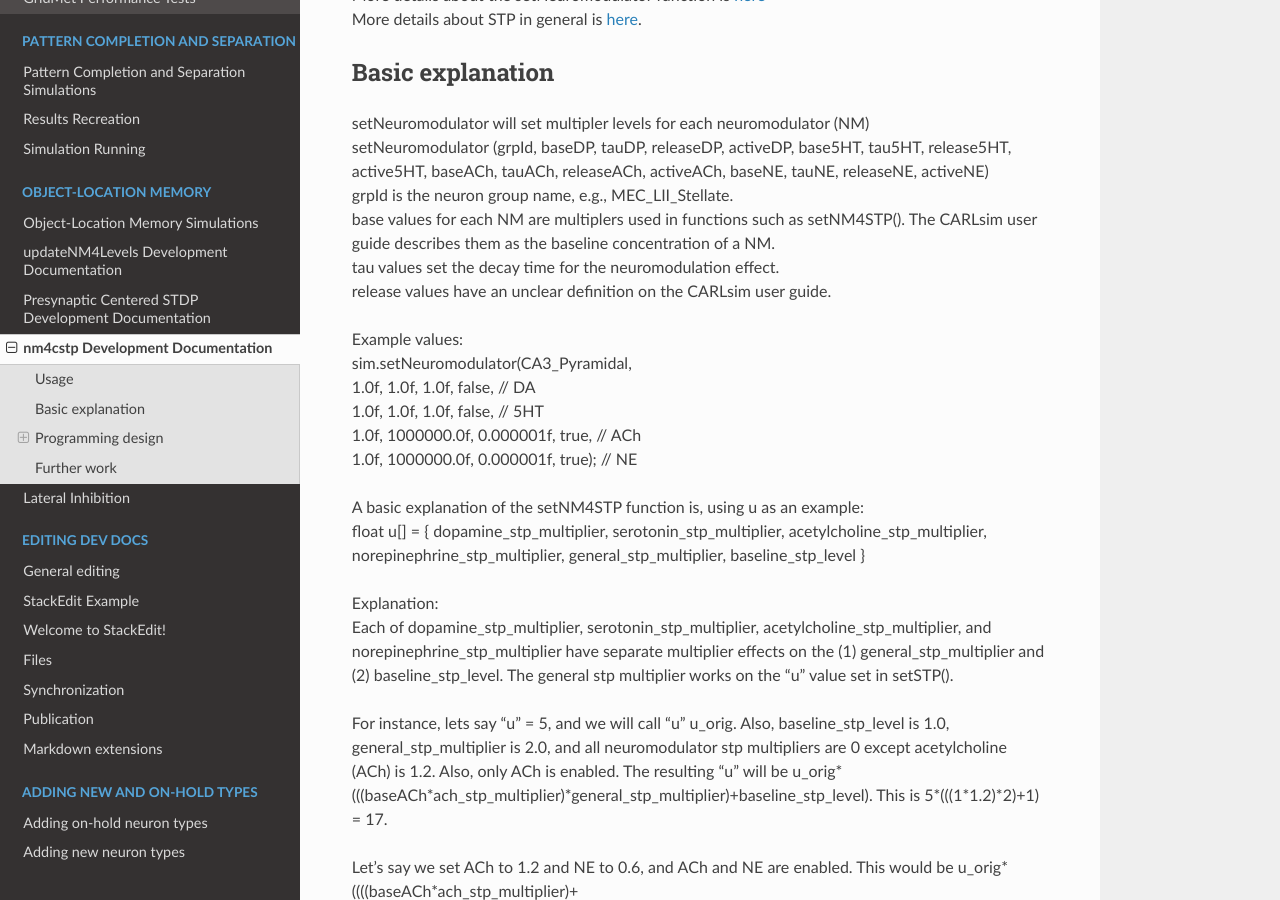
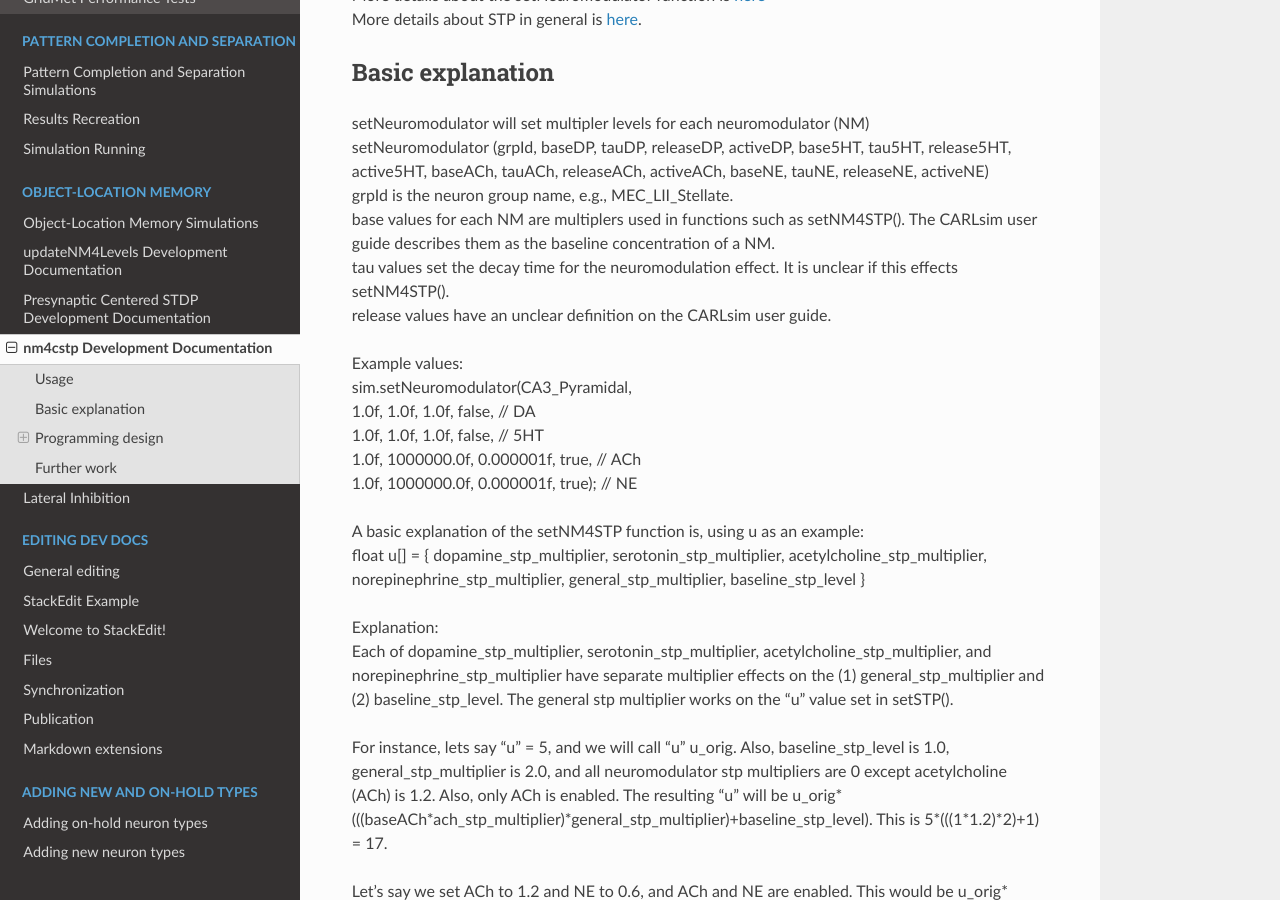
Before and after one commit to Hippocampome-Org/hco_dev_docs, a Sphinx documentation site: the page built from docs/oblomem/nm4cstp.md, in a window 1280 px wide and 900 px high, scrolled down 1098 px. Built offline with Sphinx 7.4.7 and the Read the Docs theme 3.1.0, drawn with Linux system fonts in a browser that asks for light colours.

Commit message:
added to nm4cstp page

```diff
--- a/docs/oblomem/nm4cstp.md
+++ b/docs/oblomem/nm4cstp.md
@@ -36,7 +36,7 @@ setNeuromodulator will set multipler levels for each neuromodulator (NM)
 <br>setNeuromodulator (grpId, baseDP, tauDP, releaseDP, activeDP, base5HT, tau5HT, release5HT, active5HT, baseACh, tauACh, releaseACh, activeACh, baseNE, tauNE, releaseNE, activeNE)
 <br>grpId is the neuron group name, e.g., MEC_LII_Stellate.
 <br>base values for each NM are multiplers used in functions such as setNM4STP(). The CARLsim user guide describes them as the baseline concentration of a NM.
-<br>tau values set the decay time for the neuromodulation effect.
+<br>tau values set the decay time for the neuromodulation effect. It is unclear if this effects setNM4STP().
 <br>release values have an unclear definition on the CARLsim user guide.
 
 Example values:
```
